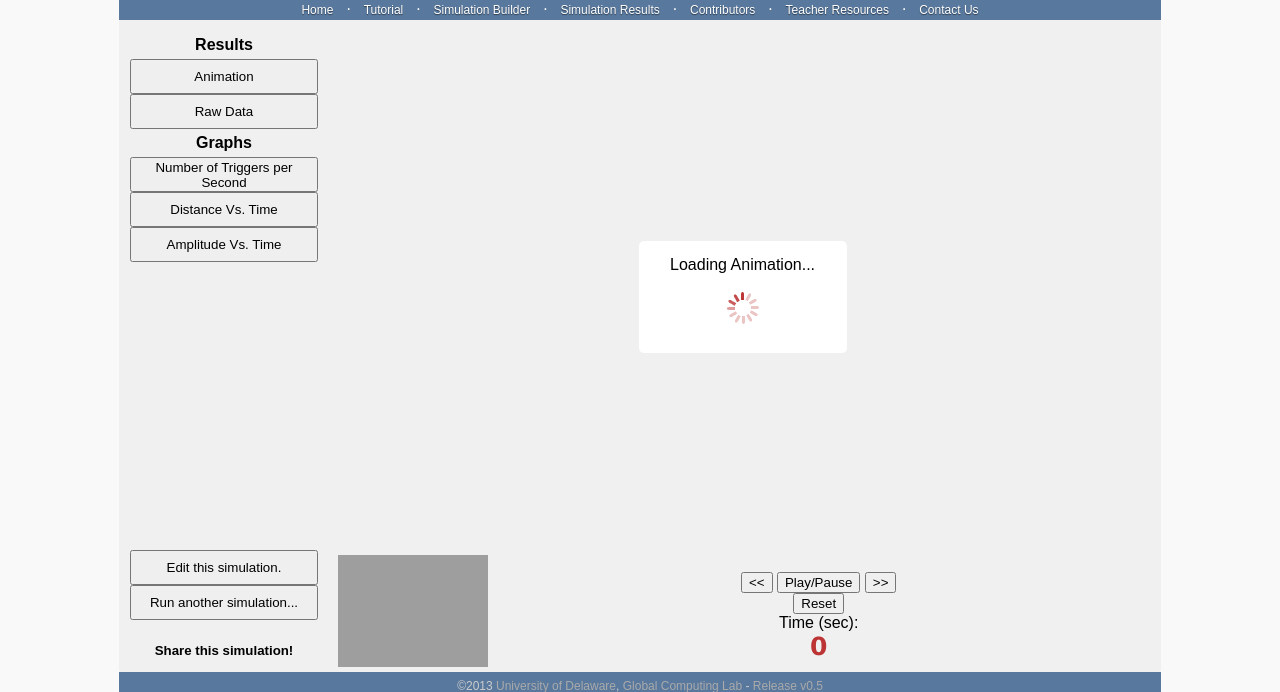
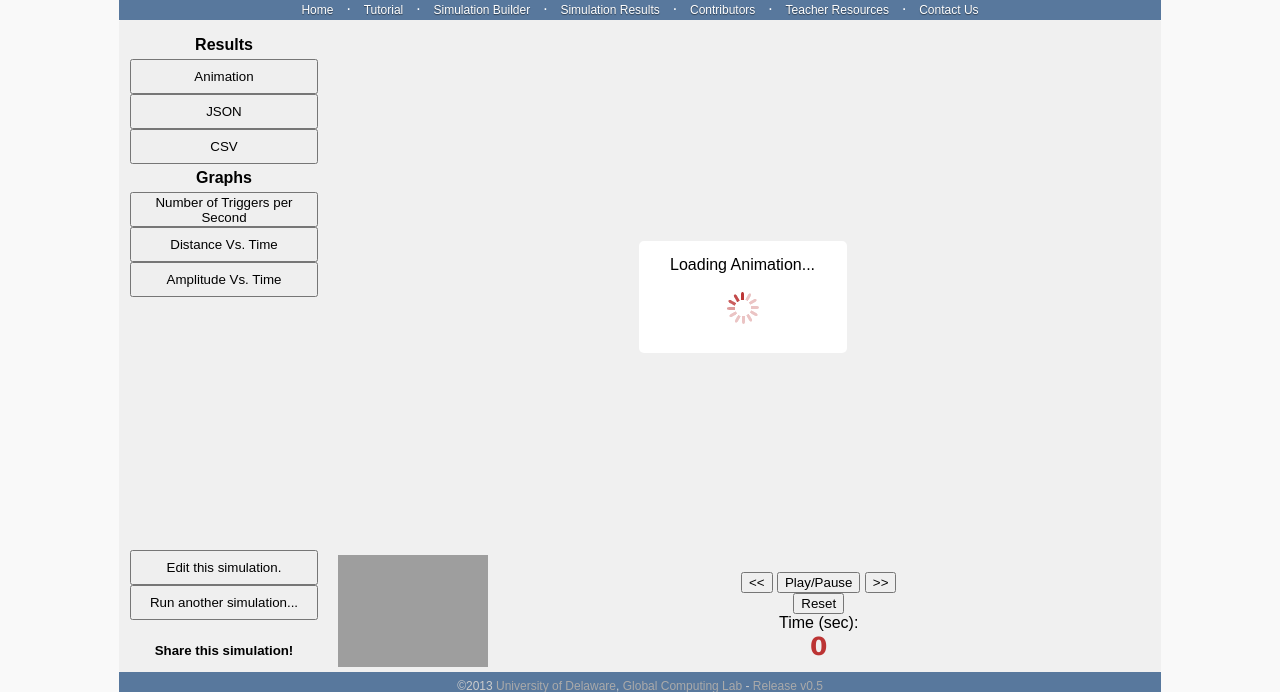
Before and after one commit to TauferLab/QCN-Explorer, a PHP site: page /results.php?ID=1 in a window 1280 px wide. Shown: the part 58-750 px from the top of the page. Run offline with PHP 8.4, Linux system fonts and the light colour scheme; tables that the repository leaves empty hold one stand-in row (values such as "Sample post"); some libraries are stand-ins or nearby versions; grey boxes are pictures that could not be loaded.

Commit message:
Added CSV representation of simulation results to results page

```diff
--- a/results.php
+++ b/results.php
@@ -134,7 +134,8 @@
 			<div id="leftCol">
 				<h4 class="selectorBtnTitle">Results</h4>
 				<button class="selectorBtn" onclick="show_table(1);">Animation</button>
-				<button class="selectorBtn" onclick="show_table(5);">Raw Data</button>
+				<button class="selectorBtn" onclick="show_table(5);">JSON</button>
+				<button class="selectorBtn" onclick="show_table(6);">CSV</button>
 				<br>
 				<h4 class="selectorBtnTitle">Graphs</h4>
 				<button class="selectorBtn" onclick="show_table(2);">Number of Triggers per Second</button>
@@ -201,7 +202,11 @@
 				</div>
 				<div id="results_div_5" class="results_div">
 					Below is a JSON string which represents the simulation results:
-					<textarea id="rawData"></textarea>
+					<textarea id="JSONdata"></textarea>
+				</div>
+				<div id="results_div_6" class="results_div">
+					Below is a CSV representation of the results:
+					<textarea id="CSVdata"></textarea>
 				</div>
 			</div>
 
--- a/src/css/results.css
+++ b/src/css/results.css
@@ -159,10 +159,18 @@
 	margin: 5px 0px;
 }
 
-#rawData{
+#JSONdata{
 	width: 100%;
 	margin-top: 2px;
 	margin-bottom: 2px;
 	height: 600px;
 	resize: none;
 }
+
+#CSVData{
+	width: 100%;
+	margin-top: 2px;
+	margin-bottom: 2px;
+	height: 600px;
+	resize: none;
+}
--- a/src/js/results.js
+++ b/src/js/results.js
@@ -21,7 +21,7 @@
  */
 
 var map = null;
-var num_tabs = 5;
+var num_tabs = 6;
 var results = [];
 
 //TODO: Replace colors
@@ -51,10 +51,13 @@
 		url: siteURL + "get_animation_data.php?&id="+sim_id,
 		dataType:"json",
 		success: function(data){
-			$("#rawData").val(JSON.stringify(data));
+			$("#JSONdata").val(JSON.stringify(data));
 
-			if(location.hash == "#data"){
+			if(location.hash == "#JSON"){
 				show_table(5);
+			}
+			if(location.hash == "#CSV"){
+				show_table(6);
 			}
 			else if(location.hash == "#chart1"){
 				show_table(2);
@@ -71,6 +74,8 @@
 
 			initAnimation(data);
 			initCharts(data);
+
+			writeCSV(data);
 		}
 	});
 }
@@ -135,7 +140,8 @@
 	case 2: location.hash = "chart1"; break;
 	case 3: location.hash = "chart2"; break;
 	case 4: location.hash = "chart3"; break;
-	case 5: location.hash = "data"; break;
+	case 5: location.hash = "JSON"; break;
+	case 6: location.hash = "CSV"; break;
 	}
 }
 
@@ -353,6 +359,19 @@
 
 }
 
+writeCSV = function(data){
+
+    var CSV = "";
+
+    for( i in data.sensors){
+        for( j in data.sensors[i].triggers ){
+            CSV += data.sensors[i].ID+","+data.sensors[i].location.lat+","+data.sensors[i].location.lat+","+data.sensors[i].triggers[j].mag+","+data.sensors[i].triggers[j].time+"\n";
+        }
+    }
+
+    $("#CSVdata").val(CSV);
+}
+
 // Load the Visualization API and the piechart package.
 google.load('visualization', '1', {'packages':['corechart']});
 
```
